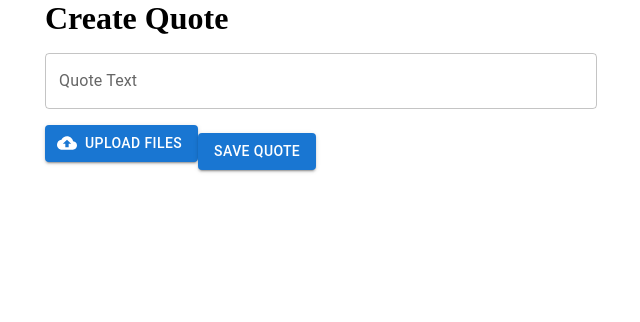
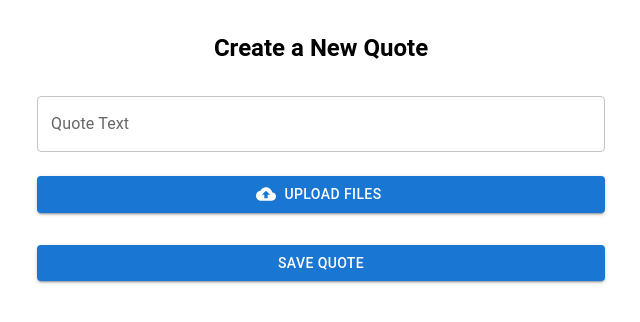
Before and after one commit to Aniket-Pilankar/Kutumb-Assignment, a React (Create React App) app: page /create-quote in a window 1280 px wide. Shown: the top 322 px of the page, without its empty margins (319-959 px from the left). Built offline with nearby package versions, Linux system fonts and the light colour scheme.

Commit message:
style(components): change styles

```diff
--- a/src/components/InputFileUpload.jsx
+++ b/src/components/InputFileUpload.jsx
@@ -16,9 +16,14 @@ const VisuallyHiddenInput = styled('input')({
   width: 1,
 });
 
-export default function InputFileUpload({ onChange }) {
+export default function InputFileUpload({ onChange, isdisabled }) {
   return (
-    <Button component="label" variant="contained" startIcon={<CloudUploadIcon />}>
+    <Button
+      component="label"
+      variant="contained"
+      startIcon={<CloudUploadIcon />}
+      disabled={isdisabled}
+    >
       Upload files
       <VisuallyHiddenInput type="file" onChange={onChange} multiple={false} />
     </Button>
--- a/src/pages/LoginPage.jsx
+++ b/src/pages/LoginPage.jsx
@@ -31,7 +31,10 @@ function LoginPage() {
   };
 
   return (
-    <Container maxWidth="sm">
+    <Container
+      maxWidth="sm"
+      sx={{ position: 'absolute', top: '50%', left: '50%', transform: 'translate(-50%,-50%)' }}
+    >
       <h1>Login</h1>
       <form action="" onSubmit={handleSubmit(onSubmit)}>
         <Controller
--- a/src/pages/QuoteCreationPage.jsx
+++ b/src/pages/QuoteCreationPage.jsx
@@ -2,20 +2,33 @@ import React, { useState } from 'react';
 import { useDispatch } from 'react-redux';
 import { useNavigate } from 'react-router';
 
-import { Button, Container, Snackbar, TextField } from '@mui/material';
+import {
+  Box,
+  Button,
+  CircularProgress,
+  Container,
+  Snackbar,
+  TextField,
+  Typography,
+} from '@mui/material';
 
 import InputFileUpload from '../components/InputFileUpload';
 import { postQuote, uploadFileGetMediaURL } from '../redux/slices/quotesSlice';
 
 function QuoteCreationPage() {
   const dispatch = useDispatch();
-  const navigate = useNavigate();
   const [open, setOpen] = useState(false);
   const [newQuote, setNewQuote] = useState('');
   const [file, setFile] = useState(null);
+  const [isLoading, setIsLoading] = useState(false);
+  const [fileUploaded, setFileUploaded] = useState(false);
 
-  const handleFileChange = (event) => {
-    setFile(event.target.files[0]);
+  const handleFileChange = async (event) => {
+    const selectedFile = event.target.files[0];
+    if (selectedFile) {
+      setFile(selectedFile);
+      setFileUploaded(true);
+    }
   };
 
   const handleClose = (event, reason) => {
@@ -42,6 +55,7 @@ function QuoteCreationPage() {
     }
 
     try {
+      setIsLoading(true);
       const fileURL = await dispatch(uploadFileGetMediaURL(file)).unwrap();
       console.log('fileURL:', fileURL);
 
@@ -53,13 +67,28 @@ function QuoteCreationPage() {
       }
     } catch (error) {
       console.error('Error submitting quote:', error);
+    } finally {
+      setIsLoading(false);
     }
   };
 
   return (
-    <Container maxWidth="sm">
-      <h1>Create Quote</h1>
-      <form onSubmit={handleSubmit}>
+    <Container maxWidth="sm" style={{ padding: '32px 16px' }}>
+      <Typography
+        variant="h5"
+        gutterBottom
+        align="center"
+        style={{ fontWeight: 'bold', marginBottom: '16px' }}
+      >
+        Create a New Quote
+      </Typography>
+      <Box
+        component="form"
+        onSubmit={handleSubmit}
+        display={'flex'}
+        flexDirection={'column'}
+        gap={2}
+      >
         <TextField
           label="Quote Text"
           value={newQuote}
@@ -67,11 +96,11 @@ function QuoteCreationPage() {
           fullWidth
           margin="normal"
         />
-        <InputFileUpload onChange={handleFileChange} />
+        <InputFileUpload onChange={handleFileChange} isdisabled={fileUploaded} />
         <Button type="submit" variant="contained" color="primary" style={{ marginTop: '16px' }}>
-          Save Quote
+          {isLoading ? <CircularProgress size={24} style={{ color: 'white' }} /> : 'Save Quote'}
         </Button>
-      </form>
+      </Box>
       <Snackbar
         open={open}
         autoHideDuration={5000}
--- a/src/pages/QuoteListPage.jsx
+++ b/src/pages/QuoteListPage.jsx
@@ -47,12 +47,17 @@ function QuoteListPage() {
   const paginatedQuotes = quotes.slice((page - 1) * quotesPerPage, page * quotesPerPage);
 
   return (
-    <Container maxWidth="md">
-      <Typography variant="h4" gutterBottom>
+    <Container maxWidth="lg">
+      <Typography
+        variant="h4"
+        gutterBottom
+        align="center"
+        style={{ fontWeight: 'bold', color: '#3f51b5' }}
+      >
         Quotes
       </Typography>
       {loading ? (
-        <CircularProgress />
+        <CircularProgress style={{ display: 'block', margin: '24px auto' }} />
       ) : (
         <Grid container spacing={4}>
           {paginatedQuotes.map((quote) => (
@@ -68,13 +73,13 @@ function QuoteListPage() {
           page={page}
           onChange={handlePageChange}
           color="primary"
-          style={{ marginTop: '16px', display: 'flex', justifyContent: 'center' }}
+          style={{ marginTop: '24px', display: 'flex', justifyContent: 'center' }}
         />
       )}
       <Fab
         color="primary"
         onClick={() => navigate('/create-quote')}
-        style={{ position: 'fixed', bottom: 16, right: 16 }}
+        style={{ position: 'fixed', bottom: 24, right: 24 }}
       >
         <AddIcon />
       </Fab>
```
